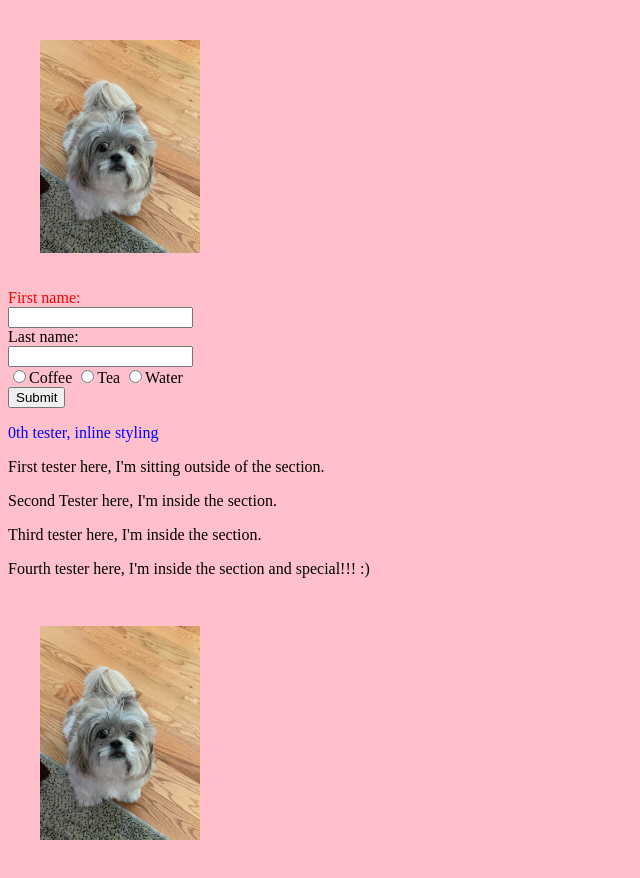
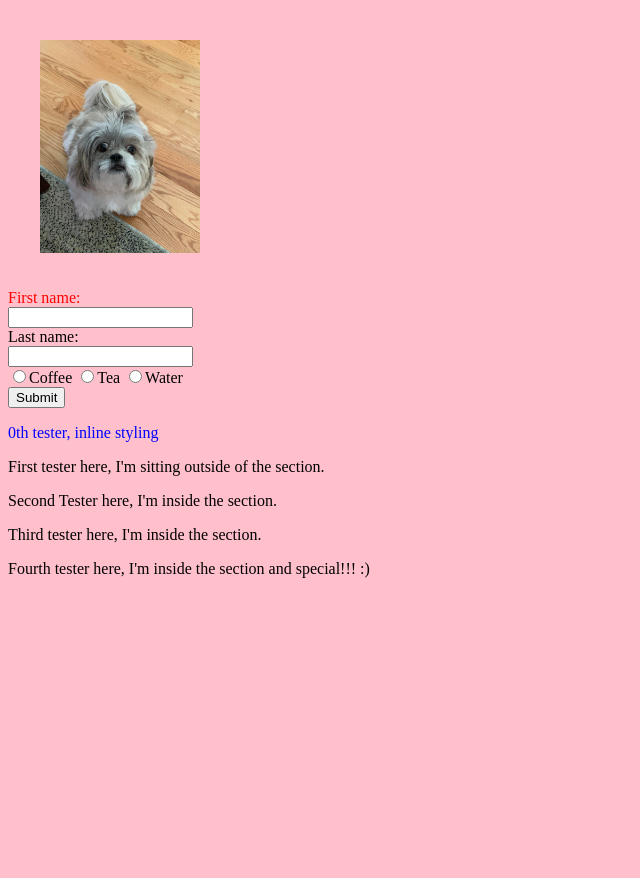
Before and after one commit to ktran010/web-repo, a plain HTML site: page Week4/index.html in a window 1280 px wide. Shown: the whole page, without its empty margins (0-640 px from the left). After the commit the page ends 800 px from the top, so only its background shows below. Drawn offline with Linux system fonts and the light colour scheme.

Commit message:
Update index.html

```diff
--- a/Week4/index.html
+++ b/Week4/index.html
@@ -86,7 +86,7 @@
       <p id="special">Fourth tester here, I'm inside the section and special!!! :)</p>
     </section>
 
-    <img src="Wonner.jpg" alt="A picture of my dog">
+    <!-- <img src="Wonner.jpg" alt="A picture of my dog"> -->
 
   </body>
 </html>
```
